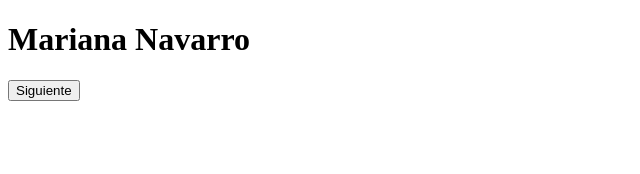
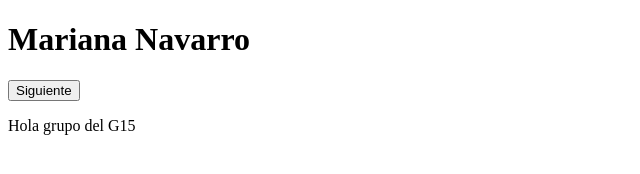
Before and after one commit to maronare10/aprendiendo_gitHub-G15, a plain HTML site: page index.html in a window 1280 px wide. Shown: the whole page, without its empty margins (0-640 px from the left). Drawn offline with Linux system fonts and the light colour scheme.

Commit message:
agregando etiqueta párrafo

```diff
--- a/index.html
+++ b/index.html
@@ -8,5 +8,6 @@
 <body>
   <h1>Mariana Navarro</h1>
   <button>Siguiente</button>
+  <p>Hola grupo del G15</p>
 </body>
 </html>
```
